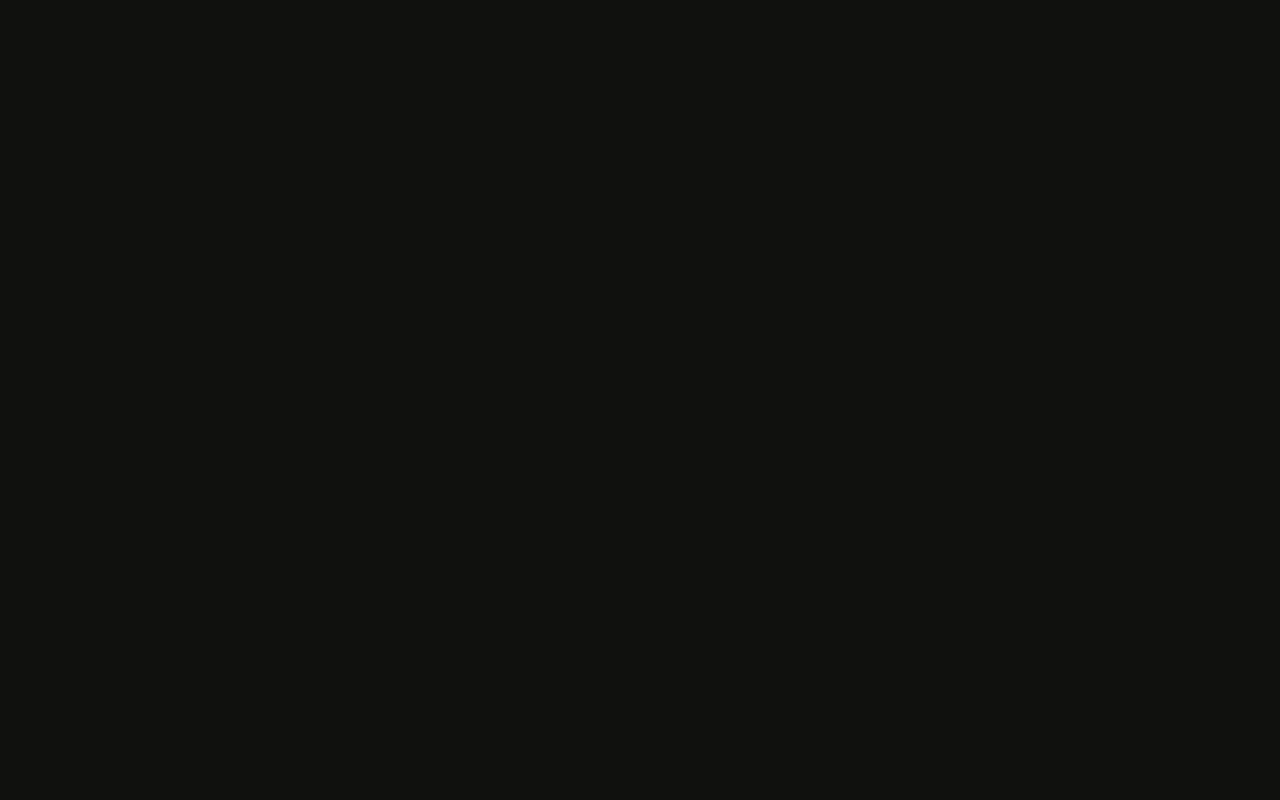
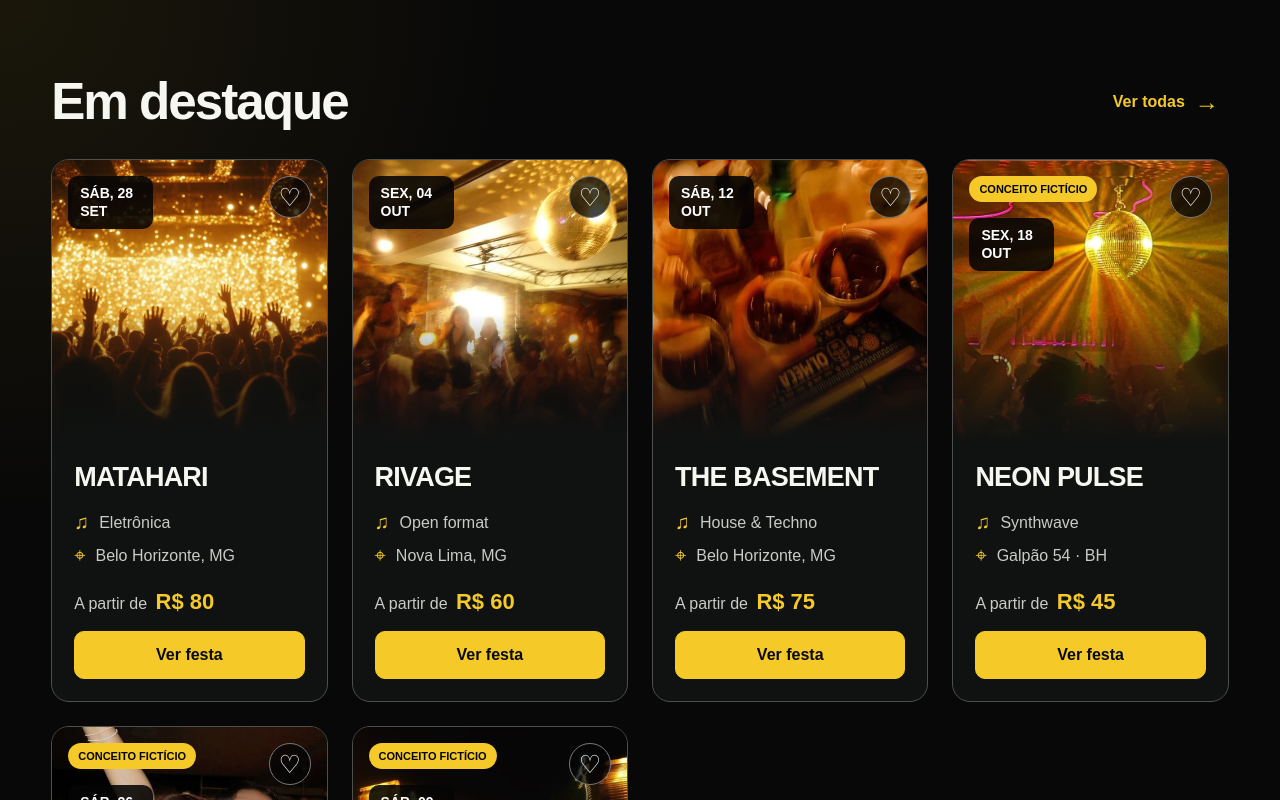
Before and after one commit to Neumann741/FESTOU-, an Angular app: page /vitrine in a window 1280 px wide. Before the commit this address led to /. Shown: the top 800 px of the page. Built offline with nearby package versions, Linux system fonts and the light colour scheme.

Commit message:
vitrine
foi add component vitrine

```diff
--- a/src/app/app.config.ts
+++ b/src/app/app.config.ts
@@ -1,10 +1,19 @@
-import { ApplicationConfig, provideBrowserGlobalErrorListeners } from '@angular/core';
+import { registerLocaleData } from '@angular/common';
+import localePt from '@angular/common/locales/pt';
+import {
+  ApplicationConfig,
+  LOCALE_ID,
+  provideBrowserGlobalErrorListeners,
+} from '@angular/core';
 import { provideRouter } from '@angular/router';
 import { routes } from './app.routes';
+
+registerLocaleData(localePt, 'pt-BR');
 
 export const appConfig: ApplicationConfig = {
   providers: [
     provideBrowserGlobalErrorListeners(),
-    provideRouter(routes)
-  ]
+    provideRouter(routes),
+    { provide: LOCALE_ID, useValue: 'pt-BR' },
+  ],
 };
--- a/src/app/app.routes.ts
+++ b/src/app/app.routes.ts
@@ -1,11 +1,13 @@
 import { Routes } from '@angular/router';
 import { HomePage } from './pages/home-page/home-page';
 import { MainPage } from './pages/main-page/main-page';
+import { Vitrine } from './pages/vitrine/vitrine';
 import { Login } from './componentes/login/login';
 
 export const routes: Routes = [
   { path: '', redirectTo: 'home-page', pathMatch: 'full' },
   { path: 'home-page', component: HomePage },
   { path: 'main-page', component: MainPage },
+  {path: 'vitrine', component: Vitrine},
   { path: 'login', component: Login }
 ];
--- /dev/null
+++ b/src/app/pages/vitrine/vitrine.css
@@ -0,0 +1,232 @@
+:host {
+  display: block;
+
+  --amarelo: #f4c928;
+  --preto: #080808;
+  --cinza-card: #101211;
+  --cinza-borda: #4b504d;
+  --branco: #f7f7f2;
+  --texto-secundario: #c9cbc7;
+}
+
+.vitrine {
+  min-height: 100vh;
+  padding: 72px 4%;
+  color: var(--branco);
+  background:
+    radial-gradient(
+      circle at top left,
+      rgba(244, 201, 40, 0.08),
+      transparent 28%
+    ),
+    var(--preto);
+  font-family: Arial, Helvetica, sans-serif;
+}
+
+.destaques {
+  width: min(1600px, 100%);
+  margin: 0 auto;
+}
+
+.titulo-container {
+  display: flex;
+  align-items: center;
+  justify-content: space-between;
+  gap: 24px;
+  margin-bottom: 28px;
+}
+
+.titulo-container h1 {
+  margin: 0;
+  font-size: clamp(36px, 4vw, 64px);
+  font-weight: 900;
+  letter-spacing: -2px;
+}
+
+.ver-todas {
+  display: flex;
+  align-items: center;
+  gap: 10px;
+  padding: 10px;
+  color: var(--amarelo);
+  background: transparent;
+  border: 0;
+  font-size: 16px;
+  font-weight: 700;
+  cursor: pointer;
+}
+
+.ver-todas span {
+  font-size: 24px;
+  transition: transform 0.2s ease;
+}
+
+.ver-todas:hover span {
+  transform: translateX(5px);
+}
+
+.festas-grid {
+  display: grid;
+  grid-template-columns: repeat(auto-fit, minmax(220px, 1fr));
+  gap: 24px;
+}
+
+.festa-card {
+  overflow: hidden;
+  background: var(--cinza-card);
+  border: 1px solid var(--cinza-borda);
+  border-radius: 18px;
+  transition:
+    transform 0.25s ease,
+    border-color 0.25s ease;
+}
+
+.festa-card:hover {
+  transform: translateY(-6px);
+  border-color: var(--amarelo);
+}
+
+.imagem-container {
+  position: relative;
+  height: 280px;
+  overflow: hidden;
+  background-color: #20211f;
+  background-position: center;
+  background-repeat: no-repeat;
+  background-size: cover;
+}
+
+.imagem-container::after {
+  position: absolute;
+  inset: auto 0 0;
+  height: 45%;
+  content: "";
+  background: linear-gradient(transparent, var(--cinza-card));
+}
+
+.data,
+.selo-ficticio,
+.favorito {
+  position: absolute;
+  z-index: 1;
+}
+
+.data {
+  top: 16px;
+  left: 16px;
+  max-width: 85px;
+  padding: 9px 12px;
+  color: white;
+  background: rgba(5, 5, 5, 0.88);
+  border-radius: 10px;
+  font-size: 14px;
+  font-weight: 900;
+  line-height: 1.25;
+}
+
+.selo-ficticio {
+  top: 16px;
+  left: 16px;
+  padding: 7px 10px;
+  color: #050505;
+  background: var(--amarelo);
+  border-radius: 999px;
+  font-size: 11px;
+  font-weight: 900;
+  text-transform: uppercase;
+}
+
+.selo-ficticio + .data {
+  top: 58px;
+}
+
+.favorito {
+  top: 16px;
+  right: 16px;
+  width: 42px;
+  height: 42px;
+  color: white;
+  background: rgba(5, 5, 5, 0.75);
+  border: 1px solid #777;
+  border-radius: 50%;
+  font-size: 25px;
+  cursor: pointer;
+}
+
+.favorito:hover {
+  color: var(--amarelo);
+  border-color: var(--amarelo);
+}
+
+.card-conteudo {
+  padding: 22px;
+}
+
+.card-conteudo h2 {
+  margin: 0 0 18px;
+  font-size: 27px;
+  font-weight: 900;
+  letter-spacing: -0.8px;
+}
+
+.informacao {
+  display: flex;
+  align-items: center;
+  gap: 10px;
+  margin: 10px 0;
+  color: var(--texto-secundario);
+}
+
+.informacao span {
+  color: var(--amarelo);
+  font-size: 20px;
+}
+
+.preco {
+  margin: 22px 0 16px;
+  color: var(--texto-secundario);
+}
+
+.preco strong {
+  margin-left: 4px;
+  color: var(--amarelo);
+  font-size: 22px;
+}
+
+.ver-festa {
+  width: 100%;
+  min-height: 48px;
+  color: #090909;
+  background: var(--amarelo);
+  border: 1px solid var(--amarelo);
+  border-radius: 10px;
+  font-size: 16px;
+  font-weight: 800;
+  cursor: pointer;
+  transition:
+    background 0.2s ease,
+    color 0.2s ease;
+}
+
+.ver-festa:hover {
+  color: var(--amarelo);
+  background: transparent;
+}
+
+@media (max-width: 550px) {
+  .vitrine {
+    padding: 48px 20px;
+  }
+
+  .festas-grid {
+    grid-template-columns: 1fr;
+  }
+
+  .imagem-container {
+    height: 250px;
+  }
+
+  .titulo-container h1 {
+    font-size: 38px;
+  }
+}
--- /dev/null
+++ b/src/app/pages/vitrine/vitrine.html
@@ -0,0 +1,67 @@
+<main class="vitrine">
+  <section class="destaques">
+    <header class="titulo-container">
+      <h1>Em destaque</h1>
+
+      <button class="ver-todas" type="button">
+        Ver todas
+        <span aria-hidden="true">→</span>
+      </button>
+    </header>
+
+    <div class="festas-grid">
+      @for (festa of festas; track festa.nome) {
+        <article class="festa-card">
+          <div
+            class="imagem-container"
+            role="img"
+            [attr.aria-label]="'Festa ' + festa.nome"
+            [style.background-image]="'url(\'' + festa.imagem + '\')'"
+          >
+
+            @if (festa.ficticia) {
+              <span class="selo-ficticio">
+                Conceito fictício
+              </span>
+            }
+
+            <span class="data">{{ festa.data }}</span>
+
+            <button
+              class="favorito"
+              type="button"
+              [attr.aria-label]="'Favoritar ' + festa.nome"
+            >
+              ♡
+            </button>
+          </div>
+
+          <div class="card-conteudo">
+            <h2>{{ festa.nome }}</h2>
+
+            <p class="informacao">
+              <span aria-hidden="true">♫</span>
+              {{ festa.categoria }}
+            </p>
+
+            <p class="informacao">
+              <span aria-hidden="true">⌖</span>
+              {{ festa.local }}
+            </p>
+
+            <p class="preco">
+              A partir de
+              <strong>
+                {{ festa.preco | currency:'BRL':'symbol':'1.0-0':'pt-BR' }}
+              </strong>
+            </p>
+
+            <button class="ver-festa" type="button">
+              Ver festa
+            </button>
+          </div>
+        </article>
+      }
+    </div>
+  </section>
+</main>
--- /dev/null
+++ b/src/app/pages/vitrine/vitrine.ts
@@ -0,0 +1,74 @@
+import { Component } from '@angular/core';
+import { CurrencyPipe } from '@angular/common';
+
+interface Festa {
+  nome: string;
+  data: string;
+  categoria: string;
+  local: string;
+  preco: number;
+  imagem: string;
+  ficticia?: boolean;
+}
+
+@Component({
+  imports: [CurrencyPipe],
+  selector: 'app-vitrine',
+  styleUrl: './vitrine.css',
+  templateUrl: './vitrine.html',
+})
+export class Vitrine {
+  festas: Festa[] = [
+    {
+      nome: 'MATAHARI',
+      data: 'SÁB, 28 SET',
+      categoria: 'Eletrônica',
+      local: 'Belo Horizonte, MG',
+      preco: 80,
+      imagem: '/assets/img1.jpg',
+    },
+    {
+      nome: 'RIVAGE',
+      data: 'SEX, 04 OUT',
+      categoria: 'Open format',
+      local: 'Nova Lima, MG',
+      preco: 60,
+      imagem: '/assets/img2.jpg',
+    },
+    {
+      nome: 'THE BASEMENT',
+      data: 'SÁB, 12 OUT',
+      categoria: 'House & Techno',
+      local: 'Belo Horizonte, MG',
+      preco: 75,
+      imagem: '/assets/img3.jpg',
+    },
+    {
+      nome: 'NEON PULSE',
+      data: 'SEX, 18 OUT',
+      categoria: 'Synthwave',
+      local: 'Galpão 54 · BH',
+      preco: 45,
+      imagem: '/assets/img4.jpg',
+      ficticia: true,
+    },
+    {
+      nome: 'AURORA CLUB',
+      data: 'SÁB, 26 OUT',
+      categoria: 'Pop & Disco',
+      local: 'Terraço Central · BH',
+      preco: 55,
+      imagem: '/assets/img5.jpg',
+      ficticia: true,
+    },
+    {
+      nome: 'NOITE SOLAR',
+      data: 'SÁB, 09 NOV',
+      categoria: 'Brasilidades',
+      local: 'Mirante 360 · BH',
+      preco: 40,
+      imagem: '/assets/img6.jpg',
+      ficticia: true,
+    },
+  ];
+}
```
Also changed, not shown: 1 other file (tests, documents, lock files or other folders).
